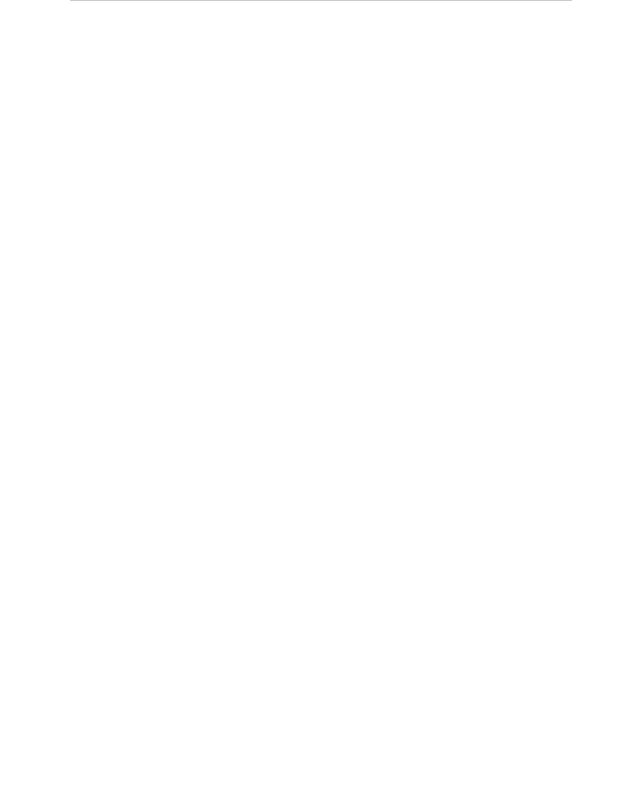
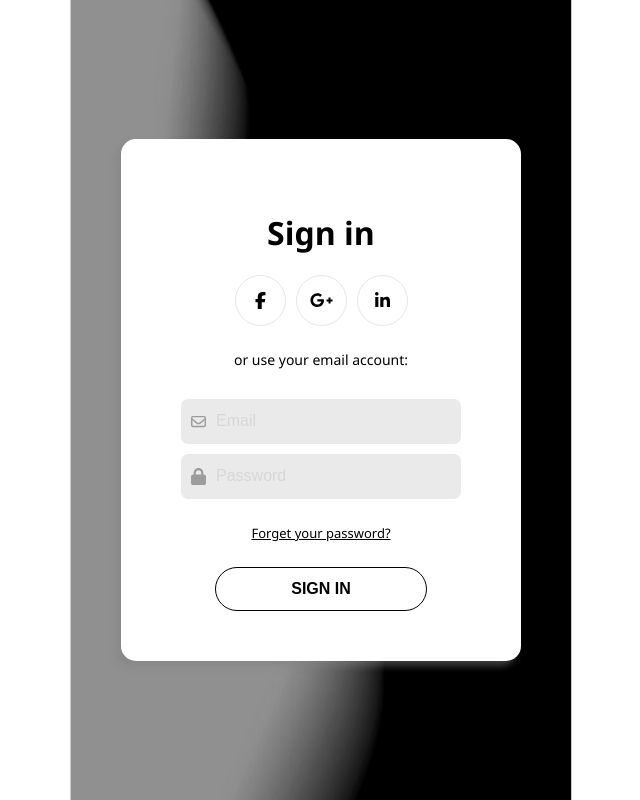
Before and after one commit to MahshadOliaie/Nike-Store, a React (Vite) app: page /login in a window 1280 px wide. Before the commit this address had no page. Shown: the whole page, without its empty margins (319-959 px from the left). Built offline with nearby package versions, Linux system fonts and the light colour scheme.

Commit message:
add login page

```diff
--- a/package.json
+++ b/package.json
@@ -12,6 +12,7 @@
   "dependencies": {
     "react": "^18.2.0",
     "react-dom": "^18.2.0",
+    "react-hook-form": "^7.51.3",
     "react-router-dom": "^6.22.3"
   },
   "devDependencies": {
--- a/src/App.jsx
+++ b/src/App.jsx
@@ -8,6 +8,7 @@ import CartPage from "./components/CartPage/CartPage"
 import Cart from "./context/Cart/Cart"
 import ProductsPage from "./components/ProductsPage/ProductsPage"
 import LoginState from "./context/LoginState/LoginState"
+import LoginPage from "./components/LoginPage/LoginPage"
 
 
 
@@ -19,8 +20,9 @@ function App() {
   useEffect(() => {
     localStorage.setItem("favoriteItems", JSON.stringify(favoriteItems))
     localStorage.setItem("carts", JSON.stringify(carts))
+    localStorage.setItem("isLoggedIn", JSON.stringify(isLoggedIn))
 
-  }, [favoriteItems, carts])
+  }, [favoriteItems, carts , isLoggedIn])
 
   return (
     <>
@@ -44,6 +46,7 @@ function App() {
                   <Route path="/products" element={<ProductsPage />} />
                   <Route path="/cart" element={<CartPage />} />
                   <Route path="/product/:id" element={<ProductDetail />} />
+                  <Route path="/login" element={<LoginPage setIsLoggedIn={setIsLoggedIn} />} />
                 </Routes>
               </BrowserRouter>
             </Cart.Provider>
--- a/src/components/Header/Header.jsx
+++ b/src/components/Header/Header.jsx
@@ -4,7 +4,7 @@ import LoginState from '../../context/LoginState/LoginState';
 import { useNavigate } from 'react-router-dom';
 
 function Header() {
-    const { isLoggedIn } = useContext(LoginState)
+    const { isLoggedIn, setIsLoggedIn } = useContext(LoginState)
     const [menuOppened, setMenuOppened] = useState(false)
     const nav = useNavigate()
 
@@ -22,17 +22,14 @@ function Header() {
             </div>
             {(menuOppened) &&
                 <div className={CSS.menu}>
-                    <img src="/logo.jpg" alt="logo" onClick={()=> nav('/')} />
-                    <p onClick={()=> nav('/products')}>PRODUCTS</p>
-                    <p onClick={()=> nav('/favorite')}>FAVORITES</p>
-                    <p onClick={()=> nav('/cart')}>MY BAG</p>
+                    <img src="/logo.jpg" alt="logo" onClick={() => nav('/')} />
+                    <p onClick={() => nav('/products')}>PRODUCTS</p>
+                    <p onClick={() => nav('/favorite')}>FAVORITES</p>
+                    <p onClick={() => nav('/cart')}>MY BAG</p>
                     {(isLoggedIn) ?
-                        <>
-                            <p>MY ACCOUNT</p>
-                            <p className={CSS.login}>LOG OUT</p>
-                        </>
+                        <p className={CSS.login} onClick={() => { setIsLoggedIn(false); setMenuOppened(false) }}>LOG OUT</p>
                         :
-                        <p className={CSS.login}>LOGIN</p>
+                        <p className={CSS.login} onClick={() => nav('/login')}>LOGIN</p>
                     }
                 </div>
             }
--- /dev/null
+++ b/src/components/LoginPage/LoginPage.jsx
@@ -0,0 +1,67 @@
+import { useForm } from 'react-hook-form';
+import CSS from './index.module.css'
+import { useNavigate } from 'react-router-dom';
+
+function LoginPage({ setIsLoggedIn }) {
+    const { register, handleSubmit, formState: { errors } } = useForm()
+    const nav = useNavigate()
+
+    async function submit() {
+        await setIsLoggedIn(true)
+        nav('/')
+    }
+
+
+    return (
+        <>
+            <div className={CSS.loginContainer}>
+                <div className={CSS.loginForm}>
+                    <h1>Sign in</h1>
+                    <div className={CSS.medias}>
+                        <div className={CSS.facebook}>
+                            <svg xmlns="http://www.w3.org/2000/svg" viewBox="0 0 320 512"><path d="M80 299.3V512H196V299.3h86.5l18-97.8H196V166.9c0-51.7 20.3-71.5 72.7-71.5c16.3 0 29.4 .4 37 1.2V7.9C291.4 4 256.4 0 236.2 0C129.3 0 80 50.5 80 159.4v42.1H14v97.8H80z" /></svg>
+                        </div>
+                        <div className={CSS.google}>
+                            <svg xmlns="http://www.w3.org/2000/svg" viewBox="0 0 640 512"><path d="M386.1 228.5c1.8 9.7 3.1 19.4 3.1 32C389.2 370.2 315.6 448 204.8 448c-106.1 0-192-85.9-192-192s85.9-192 192-192c51.9 0 95.1 18.9 128.6 50.3l-52.1 50c-14.1-13.6-39-29.6-76.5-29.6-65.5 0-118.9 54.2-118.9 121.3 0 67.1 53.4 121.3 118.9 121.3 76 0 104.5-54.7 109-82.8H204.8v-66h181.3zm185.4 6.4V179.2h-56v55.7h-55.7v56h55.7v55.7h56v-55.7H627.2v-56h-55.7z" /></svg>
+                        </div>
+                        <div className={CSS.linkedin}>
+                            <svg xmlns="http://www.w3.org/2000/svg" viewBox="0 0 448 512"><path d="M100.3 448H7.4V148.9h92.9zM53.8 108.1C24.1 108.1 0 83.5 0 53.8a53.8 53.8 0 0 1 107.6 0c0 29.7-24.1 54.3-53.8 54.3zM447.9 448h-92.7V302.4c0-34.7-.7-79.2-48.3-79.2-48.3 0-55.7 37.7-55.7 76.7V448h-92.8V148.9h89.1v40.8h1.3c12.4-23.5 42.7-48.3 87.9-48.3 94 0 111.3 61.9 111.3 142.3V448z" /></svg>
+                        </div>
+                    </div>
+
+                    <p className={CSS.otherWay}>or use your email account:</p>
+                    <div className={CSS.inputs}>
+                        <div className={CSS.input}>
+                            <svg xmlns="http://www.w3.org/2000/svg" viewBox="0 0 512 512"><path d="M64 112c-8.8 0-16 7.2-16 16v22.1L220.5 291.7c20.7 17 50.4 17 71.1 0L464 150.1V128c0-8.8-7.2-16-16-16H64zM48 212.2V384c0 8.8 7.2 16 16 16H448c8.8 0 16-7.2 16-16V212.2L322 328.8c-38.4 31.5-93.7 31.5-132 0L48 212.2zM0 128C0 92.7 28.7 64 64 64H448c35.3 0 64 28.7 64 64V384c0 35.3-28.7 64-64 64H64c-35.3 0-64-28.7-64-64V128z" /></svg>
+                            <input {...register("email", {
+                                required: "email is required",
+                                validate: (value) => {
+                                    if (!value.match(/^[a-z0-9._%+-]+@[a-z0-9.-]+\.[a-z]{2,4}$/)) {
+                                        return "invalid email!"
+                                    }
+                                    return true
+                                }
+                            })} type="email" placeholder='Email' />
+                        </div>
+                        {errors.email && <p className={CSS.error}>{errors.email.message}</p>}
+                        <div className={CSS.input}>
+                            <svg xmlns="http://www.w3.org/2000/svg" viewBox="0 0 448 512"><path d="M144 144v48H304V144c0-44.2-35.8-80-80-80s-80 35.8-80 80zM80 192V144C80 64.5 144.5 0 224 0s144 64.5 144 144v48h16c35.3 0 64 28.7 64 64V448c0 35.3-28.7 64-64 64H64c-35.3 0-64-28.7-64-64V256c0-35.3 28.7-64 64-64H80z" /></svg>
+                            <input {...register("password", {
+                                required: "password is required",
+                                minLength: {
+                                    value: 8,
+                                    message: "Password must have at least 8 characters"
+                                }
+                            })} type="password" placeholder='Password' />
+                        </div>
+                        {errors.password && <p className={CSS.error}>{errors.password.message}</p>}
+                    </div>
+                    <a href="#">Forget your password?</a>
+                    <button className={CSS.submit} onClick={handleSubmit(submit)}>SIGN IN</button>
+                </div>
+            </div>
+        </>
+    )
+}
+
+export default LoginPage;
--- /dev/null
+++ b/src/components/LoginPage/index.module.css
@@ -0,0 +1,128 @@
+.loginContainer {
+    background-image: url(/loginBg.jpg);
+    width: 100%;
+    height: 100vh;
+    background-repeat: no-repeat;
+    background-size: cover;
+    display: flex;
+    align-items: center;
+    justify-content: center;
+}
+
+.loginForm {
+    display: flex;
+    width: 80%;
+    border-radius: 15px;
+    box-shadow: -5px 5px 7px rgba(128, 128, 128, 0.49);
+    max-width: 500px;
+    flex-direction: column;
+    align-items: center;
+    justify-content: center;
+    background-color: white;
+    padding: 50px 60px;
+}
+
+.input {
+    width: 100%;
+    display: flex;
+    align-items: center;
+    position: relative;
+}
+
+.inputs {
+    width: 100%;
+    display: flex;
+    flex-direction: column;
+    gap: 10px;
+}
+
+input {
+    padding: 15px;
+    padding-left: 35px;
+    border: none;
+    border-radius: 7px;
+    width: 100%;
+    background-color: rgba(227, 227, 227, 0.736);
+}
+
+input:focus-visible {
+    outline: none;
+}
+
+.input svg {
+    width: 15px;
+    position: absolute;
+    left: 10px;
+    padding: 0;
+    fill: rgba(128, 128, 128, 0.736);
+}
+
+.medias {
+    display: flex;
+    align-items: center;
+    justify-content: space-evenly;
+    gap: 10px;
+    margin-bottom: 10px;
+}
+
+.medias>div {
+    width: 25px;
+    aspect-ratio: 1/1;
+    border: 1px solid rgb(230, 230, 230);
+    display: flex;
+    align-items: center;
+    justify-content: center;
+    border-radius: 50%;
+    box-sizing: content-box;
+    padding: 12px;
+}
+
+.google svg{
+    width: 23px;
+    padding: 0;
+}
+
+.facebook svg {
+    width: 11px;
+    padding: 0;
+}
+
+.linkedin svg {
+    width: 15px;
+    padding: 0;
+}
+
+.otherWay {
+    font-size: 14px;
+    margin-bottom: 30px;
+}
+
+a{
+    color: inherit;
+    font-size: 13px;
+    margin: 25px;
+}
+
+.submit{
+    border: 1px solid;
+    border-radius: 1000px;
+    padding: 12px 75px;
+    font-size: 16px;
+    font-weight: 600;
+    background-color: #fff;
+    transition: 300ms;
+
+}
+
+.submit:hover{
+    background-color: black;
+    color: white;
+    transform: scale(1.02);
+    transition: 300ms;
+}
+
+.error{
+    color: red;
+    margin: 0;
+    font-size: 12px;
+}
```
Also changed, not shown: public/loginBg.jpg (added), 1 other file (tests, documents, lock files or other folders).
